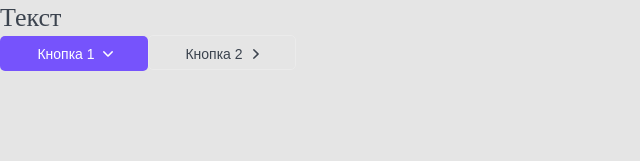
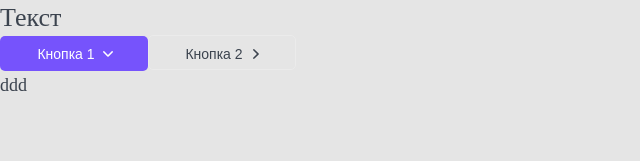
Before and after one commit to OveR1st/nextjs-top-app, a Next.js app: page / in a window 1280 px wide. Shown: the top 161 px of the page, without its empty margins (0-640 px from the left). Built offline with nearby package versions, Linux system fonts and the light colour scheme.

Commit message:
PText component

```diff
--- /dev/null
+++ b/src/components/Ptext/Ptext.module.css
@@ -0,0 +1,18 @@
+.p {
+  margin: 0;
+}
+
+.s {
+  font-size: 14px;
+  line-height: 24px;
+}
+
+.m {
+  font-size: 16px;
+  line-height: 24px;
+}
+
+.l {
+  font-size: 18px;
+  line-height: 29px;
+}
--- /dev/null
+++ b/src/components/Ptext/Ptext.tsx
@@ -0,0 +1,23 @@
+import { PtextProps } from './Ptext.props';
+import styles from './Ptext.module.css';
+import cn from 'classnames';
+
+export const PText: React.FC<PtextProps> = ({
+  size = 'm',
+  children,
+  className,
+  ...props
+}) => {
+  return (
+    <p
+      className={cn(styles.p, className, {
+        [styles.m]: size === 'm',
+        [styles.s]: size === 's',
+        [styles.l]: size === 'l',
+      })}
+      {...props}
+    >
+      {children}
+    </p>
+  );
+};
--- a/src/components/index.tsx
+++ b/src/components/index.tsx
@@ -1,2 +1,3 @@
 export * from './Htag/Htag';
 export * from './Button/Button';
+export * from './Ptext/Ptext';
--- a/src/pages/_app.tsx
+++ b/src/pages/_app.tsx
@@ -20,6 +20,9 @@ export default function App({ Component, pageProps }: AppProps): JSX.Element {
           rel="stylesheet"
         ></link>
       </Head> */}
+      <Head>
+        <title>My-top-app</title>
+      </Head>
       <Component {...pageProps} />
     </>
   );
--- a/src/pages/_document.tsx
+++ b/src/pages/_document.tsx
@@ -16,8 +16,6 @@ export default function Document(): JSX.Element {
   return (
     <Html lang="en">
       <Head>
-        <title>My-top-app</title>
-
         <link key={1} rel="icon" href="/favicon.ico" />
         <link rel="preconnect" href="https://fonts.googleapis.com" />
         <link
--- a/src/pages/index.tsx
+++ b/src/pages/index.tsx
@@ -1,6 +1,6 @@
 import Image from 'next/image';
 
-import { Button, Htag } from '@/components';
+import { Button, Htag, PText } from '@/components';
 
 export default function Home(): JSX.Element {
   return (
@@ -17,6 +17,7 @@ export default function Home(): JSX.Element {
       <Button appearance="ghost" arrow="right">
         Кнопка 2
       </Button>
+      <PText size="l">ddd</PText>
     </>
   );
 }
```
Also changed, not shown: src/components/Ptext/Ptext.props.ts (added, +10 -0 lines).
